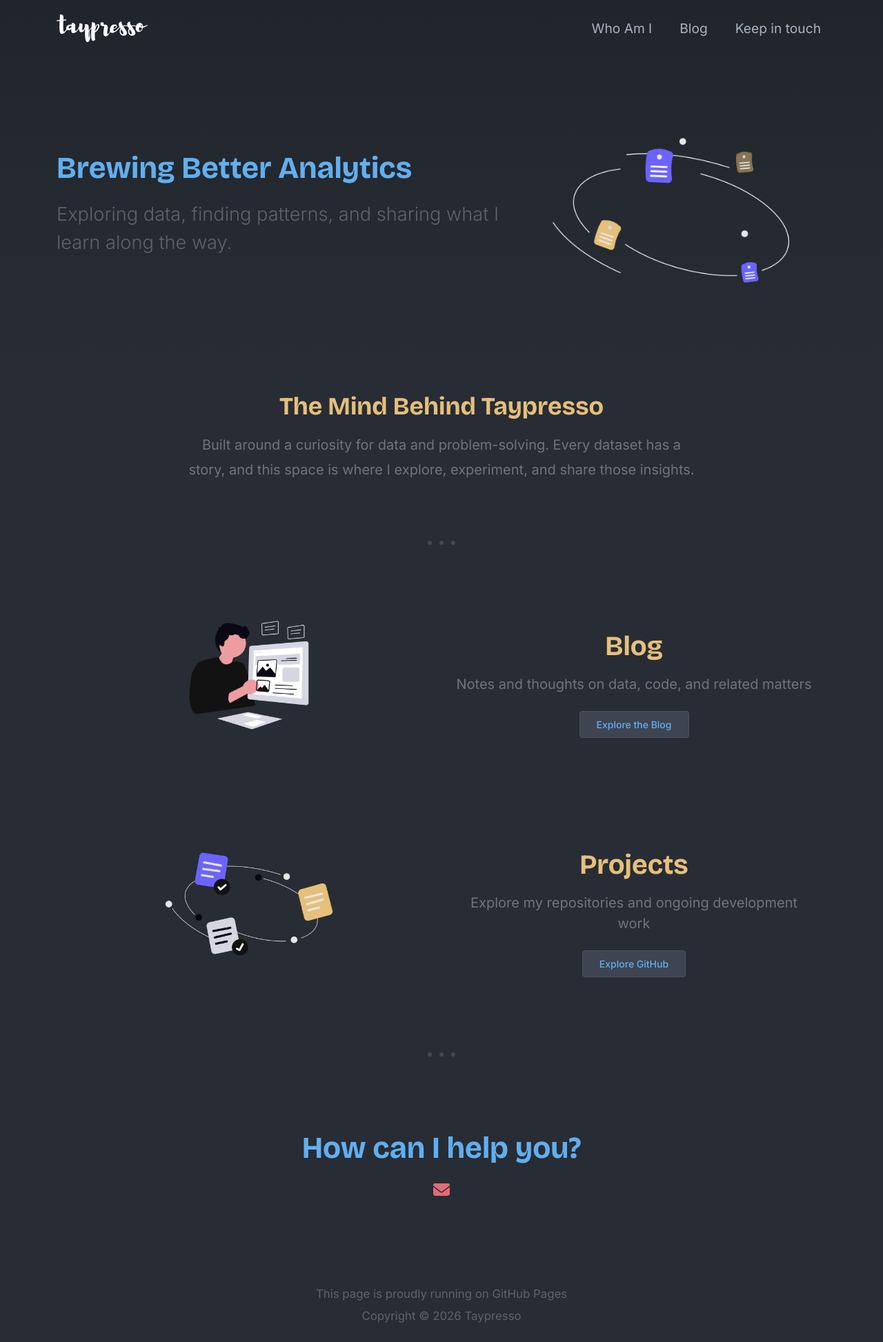
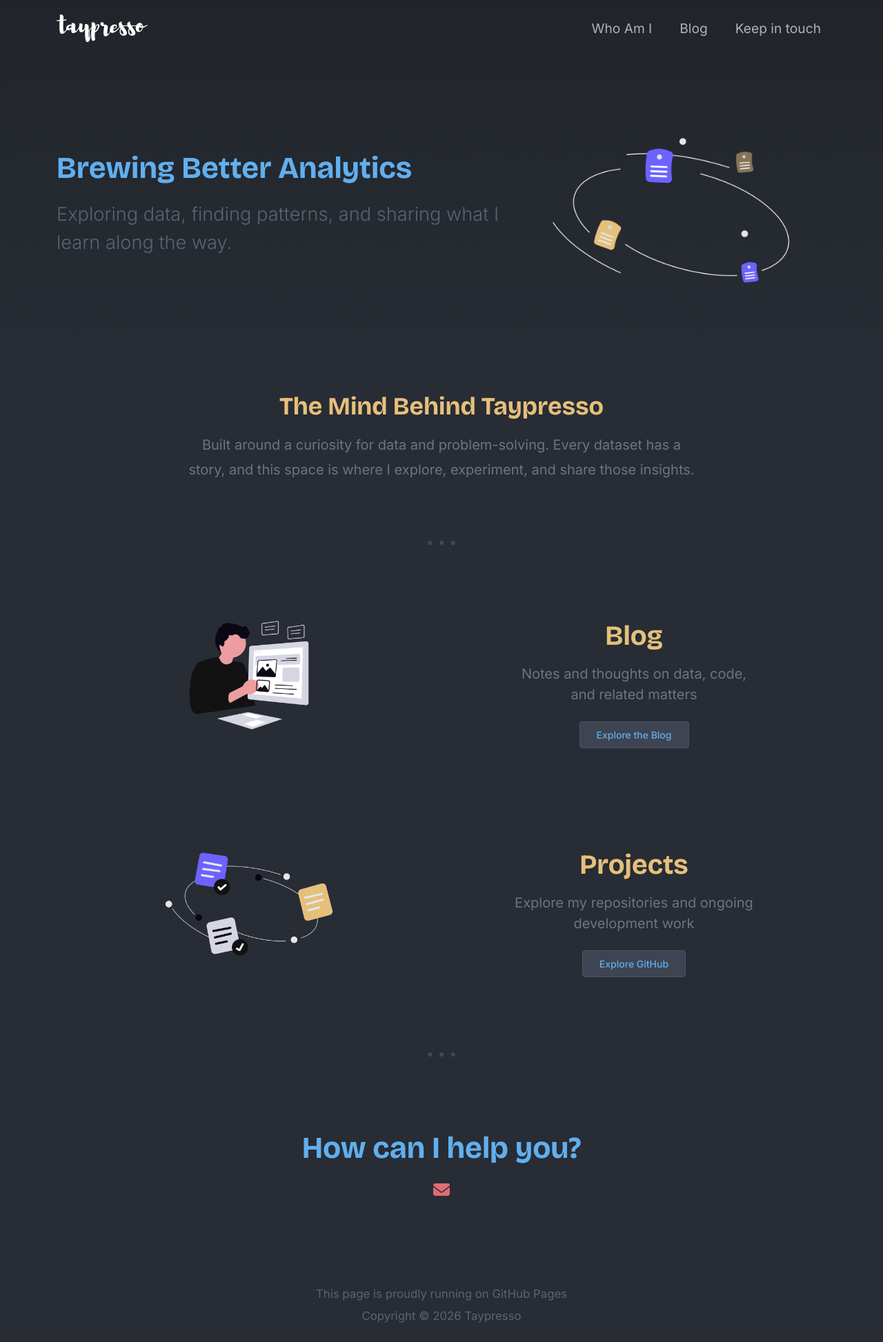
Before and after one commit to taypresso/taypresso.github.io, a Jekyll site: the page built from index.html, in a window 1280 px wide. Shown: the whole page at 69% size. Built offline with Jekyll 4.4.1, drawn with Linux system fonts in a browser that asks for light colours.

Commit message:
Update index.html
style(home): standardize responsive padding and text max-width for blog and projects sections

```diff
--- a/index.html
+++ b/index.html
@@ -45,7 +45,7 @@
       </div>
       <div class="col-lg-6">
         <h1 class="fw-bold mb-3">Blog</h1>
-        <p class="text-secondary mb-4 px-2">Notes and thoughts on data, code, and related matters</p>
+        <p class="text-secondary mb-4 px-2 mx-auto" style="max-width: 380px;">Notes and thoughts on data, code, and related matters</p>
         <a href="/blog/" class="btn btn-dark btn-sm px-4 py-2">Explore the Blog</a>
       </div>
     </div>
@@ -61,7 +61,7 @@
       </div>
       <div class="col-lg-6">
         <h1 class="fw-bold mb-3">Projects</h1>
-        <p class="text-secondary mb-4 px-2">Explore my repositories and ongoing development work</p>
+        <p class="text-secondary mb-4 px-2 mx-auto" style="max-width: 380px;">Explore my repositories and ongoing development work</p>
         <a href="https://github.com/taypresso" target="_blank" class="btn btn-dark btn-sm px-4 py-2">Explore GitHub</a>
       </div>
     </div>
```
